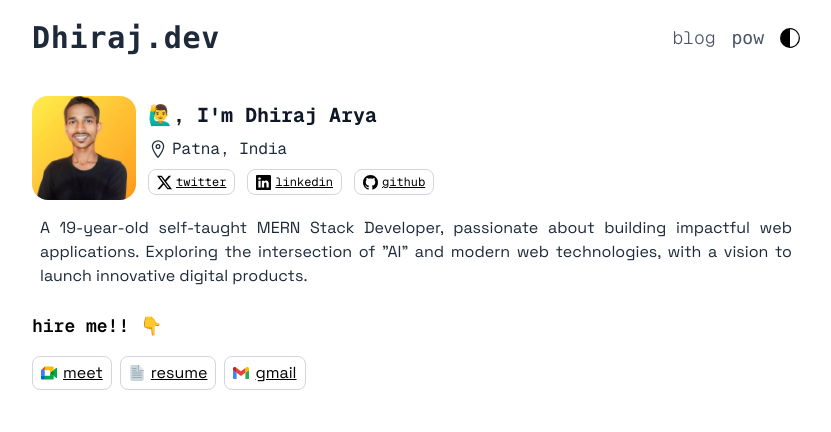
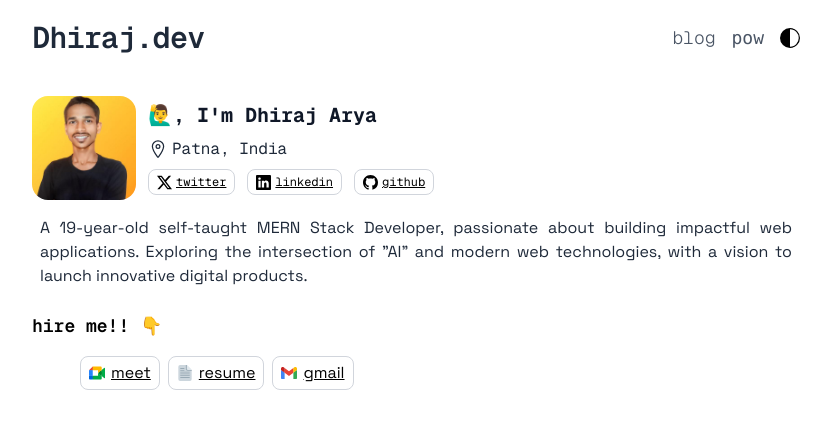
Before and after one commit to dhirajaryaa/modern-Portfolio, a React (Vite) app: page / in a window 1280 px wide. Shown: the top 432 px of the page, without its empty margins (224-1055 px from the left). Built offline with nearby package versions, Linux system fonts and the light colour scheme.

Commit message:
style: enhance layout and responsiveness of various components; update meta tags for improved SEO

```diff
--- a/index.html
+++ b/index.html
@@ -1,4 +1,4 @@
-<!doctype html>
+<!DOCTYPE html>
 <html lang="en">
   <head>
     <meta charset="UTF-8" />
@@ -6,25 +6,43 @@
     <meta name="viewport" content="width=device-width, initial-scale=1.0" />
 
     <!-- Title and Meta Description -->
-    <title>Dhiraj Arya – Self-Taught Full Stack Developer</title>
-    <meta name="description" content="Explore the portfolio of Dhiraj Arya, showcasing skills in full stack development using HTML, CSS, JavaScript, React, Node.js, and more." />
+    <title>Dhiraj Arya</title>
+    <meta
+      name="description"
+      content="Explore the portfolio of Dhiraj Arya, showcasing skills in full stack development using HTML, CSS, JavaScript, React, Node.js, and more."
+    />
 
     <!-- Open Graph Meta Tags for Social Sharing -->
-    <meta property="og:title" content="Dhiraj Arya – Self-Taught Full Stack Developer" />
-    <meta property="og:description" content="Explore the portfolio of Dhiraj Arya, a full stack developer skilled in modern web technologies." />
+    <meta
+      property="og:title"
+      content="Dhiraj Arya – Self-Taught Full Stack Developer"
+    />
+    <meta
+      property="og:description"
+      content="Explore the portfolio of Dhiraj Arya, a full stack developer skilled in modern web technologies."
+    />
     <meta property="og:type" content="website" />
     <meta property="og:url" content="https://dhirajarya.xyz/" />
     <meta property="og:image" content="https://dhirajarya.xyz/preview.png" />
 
     <!-- Twitter Card Meta Tags -->
     <meta name="twitter:card" content="summary_large_image" />
-    <meta name="twitter:title" content="Dhiraj Arya – Self-Taught Full Stack Developer" />
-    <meta name="twitter:description" content="Explore the portfolio of Dhiraj Arya, a skilled full stack developer creating fast and scalable web apps." />
+    <meta
+      name="twitter:title"
+      content="Dhiraj Arya – Self-Taught Full Stack Developer"
+    />
+    <meta
+      name="twitter:description"
+      content="Explore the portfolio of Dhiraj Arya, a skilled full stack developer creating fast and scalable web apps."
+    />
     <meta name="twitter:image" content="https://dhirajarya.xyz/preview.png" />
 
     <!-- Author, Keywords & SEO Enhancements -->
     <meta name="author" content="Dhiraj Arya" />
-    <meta name="keywords" content="Dhiraj Arya, full stack developer, portfolio, web development, React, Node.js, JavaScript, HTML, CSS, MongoDB, front-end, back-end" />
+    <meta
+      name="keywords"
+      content="Dhiraj Arya, full stack developer, portfolio, web development, React, Node.js, JavaScript, HTML, CSS, MongoDB, front-end, back-end"
+    />
     <meta name="robots" content="index, follow" />
     <link rel="canonical" href="https://dhirajarya.xyz/" />
     <meta name="theme-color" content="#0f172a" />
--- a/src/components/Contributions.jsx
+++ b/src/components/Contributions.jsx
@@ -9,7 +9,7 @@ function Contributions() {
     <section className="flex flex-col gap-2 my-8">
       <p className="text-lg font-semibold">gitHub contributions 📟:</p>
 
-      <div className="flex items-center justify-center flex-col gap-3">
+      <div className="flex items-center justify-center flex-col gap-3 max-w-2xl w-full mx-auto">
         <GitHubCalendar
           username="dhirajaryaa"
           year={year}
--- a/src/components/FeaturedProject.jsx
+++ b/src/components/FeaturedProject.jsx
@@ -7,7 +7,7 @@ function FeaturedProject() {
   return (
     <section className="flex flex-col gap-2 mt-8">
       <p className="text-lg font-semibold">my pov ✨:</p>
-      <div className="flex gap-2 justify-evenly my-3">
+      <div className="flex gap-2 justify-evenly my-3 max-w-2xl w-full mx-auto">
         {featuredProjects.map((project) => (
           <article
             key={project.name}
--- a/src/components/Header.jsx
+++ b/src/components/Header.jsx
@@ -5,7 +5,7 @@ function Header() {
   return (
     <header className="flex w-full z-50 justify-center items-center ">
       <nav className=" flex items-center justify-between max-w-3xl w-full mt-5">
-          <NavLink className={`text-3xl font-semibold text-gray-800 cursor-pointer font-mono tracking-wide`} to={"/"} >
+          <NavLink className={`text-3xl font-semibold text-gray-800 cursor-pointer tracking-tight`} to={"/"} >
             Dhiraj.dev
           </NavLink>
           <div className="flex items-center gap-4">
--- a/src/components/Hero.jsx
+++ b/src/components/Hero.jsx
@@ -46,7 +46,7 @@ function Hero() {
       {/* links  */}
       <div className="flex flex-col gap-2 mt-4">
         <p className="text-lg font-semibold my-2">hire me!! 👇</p>
-        <div className="flex gap-2 items-center">
+        <div className="flex gap-2 items-center justify-start max-w-2xl w-full mx-auto ">
           {
             hireMeLinks.map((item)=>(
           <a
```
